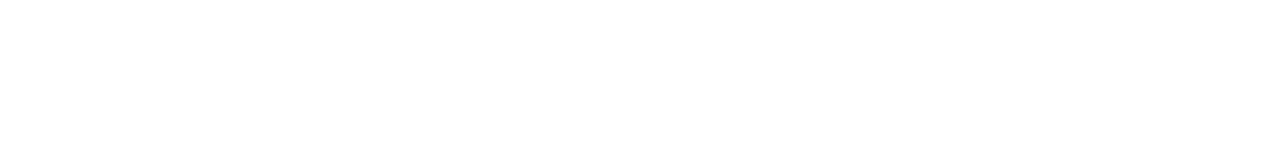
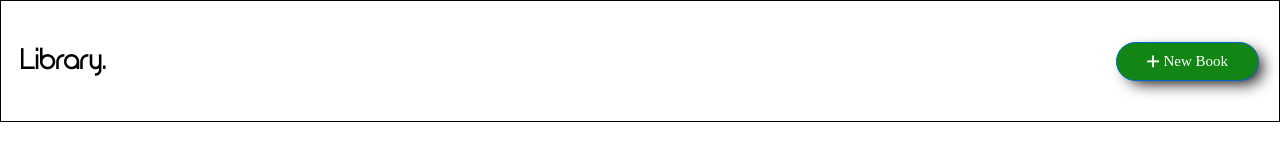
Before and after one commit to RodrigoPessoaDev/library-repo, a plain HTML site: page index.html in a window 1280 px wide. Drawn offline with Linux system fonts and the light colour scheme.

Commit message:
Style header and create some functions for array

```diff
--- a/index.html
+++ b/index.html
@@ -6,6 +6,22 @@
     <title>Library App</title>
     <link rel="stylesheet" href="style.css" />
     <script src="script.js" defer></script>
+    <link
+      rel="stylesheet"
+      href="https://cdnjs.cloudflare.com/ajax/libs/font-awesome/6.5.1/css/all.min.css"
+      integrity="sha512-DTOQO9RWCH3ppGqcWaEA1BIZOC6xxalwEsw9c2QQeAIftl+Vegovlnee1c9QX4TctnWMn13TZye+giMm8e2LwA=="
+      crossorigin="anonymous"
+      referrerpolicy="no-referrer"
+    />
   </head>
-  <body></body>
+  <body>
+    <div class="header">
+      <div><h2>Library.</h2></div>
+      <div>
+        <button class="btn">
+          <i class="fa-solid fa-plus"></i>&nbspNew Book
+        </button>
+      </div>
+    </div>
+  </body>
 </html>
--- a/script.js
+++ b/script.js
@@ -0,0 +1,23 @@
+const myLibrary = [];
+
+// Constructor
+function Book(name, author, pages, read) {
+  this.name = name;
+  this.author = author;
+  this.pages = pages;
+  this.read = read;
+}
+
+const book1 = new Book("THe Hobbit", "JJR Rolling", "293", "read");
+console.log(book1.name);
+
+const book2 = new Book("Harry Potter", "Tedious", "300", "not read");
+console.log(book2.name);
+
+function addBookToLibrary() {
+  let userInput = [];
+  myLibrary.push(userInput);
+}
+
+myLibrary.push(book1);
+myLibrary.push(book2);
--- a/style.css
+++ b/style.css
@@ -0,0 +1,59 @@
+body {
+  font-size: 62.5%;
+  margin: 0;
+  padding: 0;
+}
+
+@font-face {
+  font-family: myFont;
+  src: url(./font/Timeburner-xJB8.ttf);
+}
+@font-face {
+  font-family: myFontBold;
+  src: url(./font/TimeburnerBold-peGR.ttf);
+}
+
+/* Header */
+
+.header {
+  font-family: myFont, Roboto, Oxygen, Ubuntu, Cantarell, "Open Sans",
+    "Helvetica Neue", sans-serif;
+  height: 120px;
+  font-weight: 800;
+
+  display: flex;
+  justify-content: space-between;
+  align-items: center;
+  font-size: 1.8em;
+  padding: 0px 20px 0px 20px;
+  border: 1px solid black;
+}
+
+@import url("https://fonts.googleapis.com/css2?family=Bebas+Neue&family=Koulen&family=Lato&family=Nunito&family=Playfair+Display:ital@1&family=Prata&family=Raleway:ital,wght@1,100&family=Roboto&family=Roboto+Condensed&family=Teko&display=swap");
+
+.btn {
+  font-family: Raleway;
+  font-weight: 0;
+  font-size: 15px;
+  color: #fff;
+  background-color: #138515;
+  padding: 10px 30px;
+  border: solid #0066cc 1px;
+  box-shadow: rgb(0, 0, 0) 7px 6px 16px -4px;
+  border-radius: 50px;
+  transition: 1000ms;
+  transform: translateY(0);
+  display: flex;
+  flex-direction: row;
+  align-items: center;
+  cursor: pointer;
+}
+
+.btn:hover {
+  transition: 1000ms;
+  padding: 10px 50px;
+  transform: translateY(-0px);
+  background-color: #fff;
+  color: #000000;
+  border: solid 1px #000000;
+}
```
Also changed, not shown: font/Timeburner-xJB8.ttf (added), font/TimeburnerBold-peGR.ttf (added).
